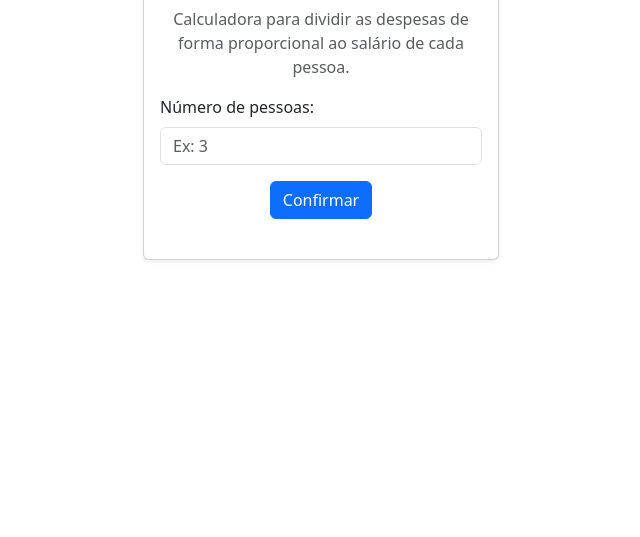
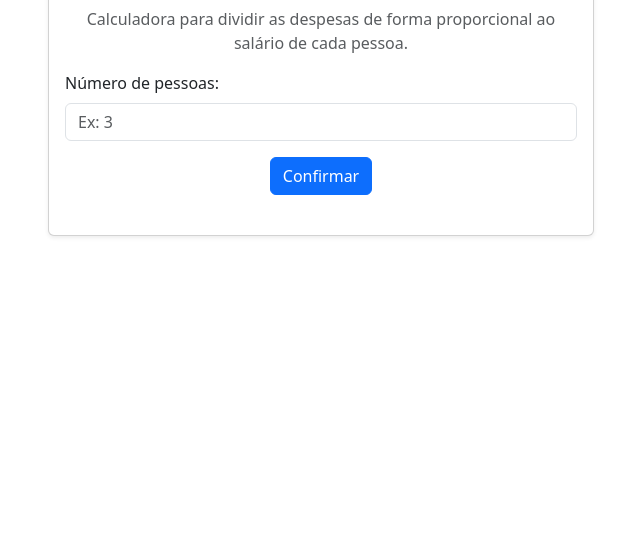
Before and after one commit to rickybustillos/calk.online, a plain HTML site: page index.html in a window 1280 px wide. Shown: the part 263-800 px from the top of the page, without its empty margins (319-959 px from the left). Drawn offline with nearby package versions, Linux system fonts and the light colour scheme.

Commit message:
fix: card column reduced to 6 minimum

```diff
--- a/index.html
+++ b/index.html
@@ -15,7 +15,7 @@
             </div>
         </div>
         <div class="row justify-content-center">
-            <div class="col-12 col-md-6 col-lg-4">
+            <div class="col-12 col-md-6">
                 <div class="card shadow-sm">
                     <div class="card-body">
                         <h2 class="text-center mb-4">Divisão de Despesas Proporcionais</h1>
```
